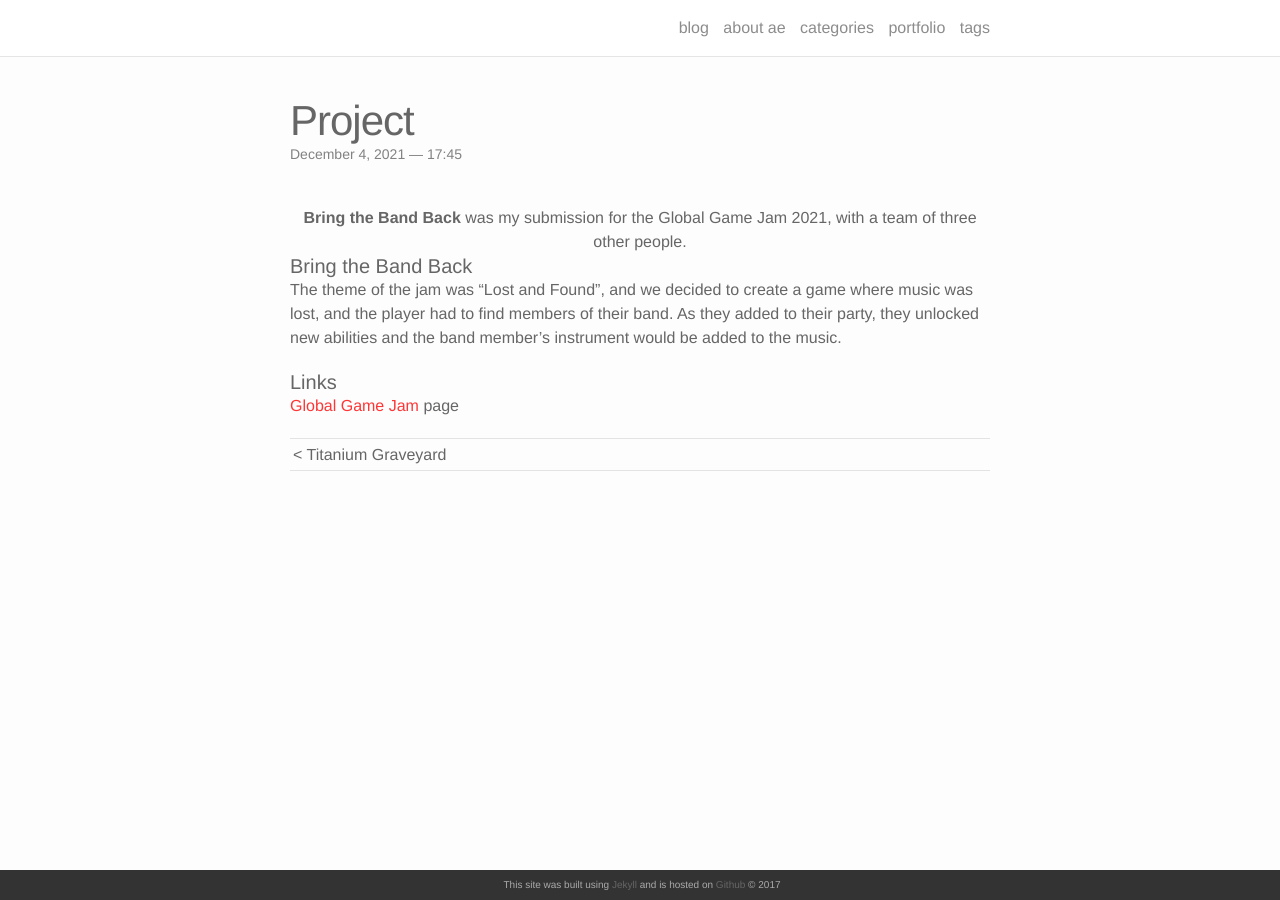
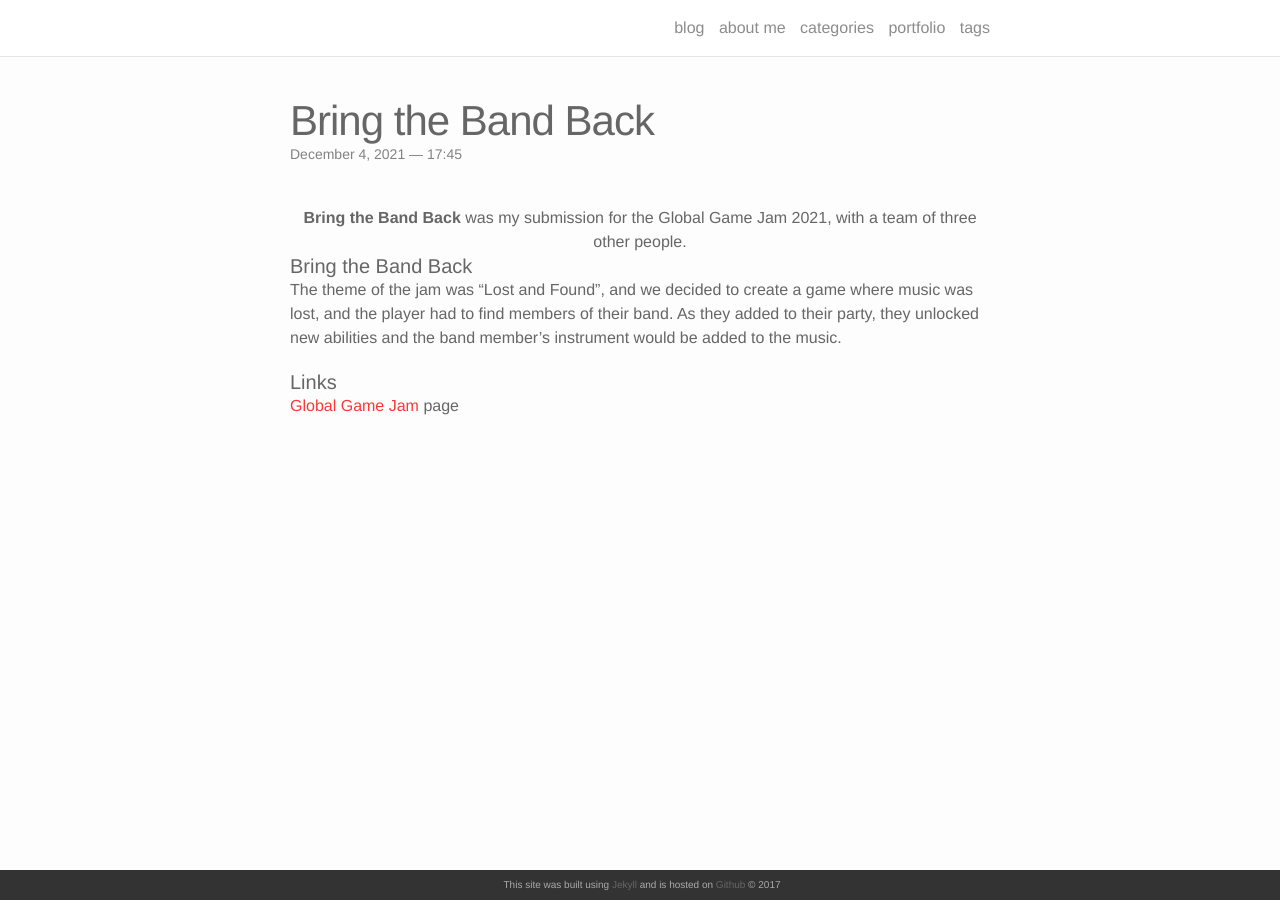
Before and after one commit to MachJacob/MachJacob.github.io, a Jekyll site: the page built from _portfolio/9_bring_the_band_back.markdown, in a window 1280 px wide. Built offline with Jekyll 4.4.1, drawn with Linux system fonts in a browser that asks for light colours; nearby versions of some CDN libraries.

Commit message:
More fixes

```diff
--- a/_portfolio/1_reborn.markdown
+++ b/_portfolio/1_reborn.markdown
@@ -16,10 +16,10 @@ After reading the book *Write Your Own Adventure Programs For Your Microcomputer
 	<img class="col one" src="{{ site.baseurl }}/img/hauntedhouse3.png" alt="" title="example image"/>
 </div> -->
 
-<div class="owl-carousel owl-theme">
+<!--<div class="owl-carousel owl-theme">
 <a href="{{ site.baseurl }}/img/hauntedhouse2.png" target="_blank"><img src="{{ site.baseurl }}/hauntedhouse2.png" /></a>
 <a href="{{ site.baseurl }}/img/hauntedhouse3.png" target="_blank"><img src="{{ site.baseurl }}/hauntedhouse3.png" /></a>
-</div>
+</div>-->
 
 <div class="col three caption">
 	Example game screens running on ASGE. Some commands are showcased.
--- a/_portfolio/4_dirext_mario_cart.markdown
+++ b/_portfolio/4_dirext_mario_cart.markdown
@@ -1,6 +1,6 @@
 ---
-layout: post
-title: Project
+layout: project
+title: Scarle Kart
 description: another without an image
 img: ../img/quake_400x400.jpg
 published: false
--- a/_portfolio/6_faster_than_the_eye.markdown
+++ b/_portfolio/6_faster_than_the_eye.markdown
@@ -1,7 +1,7 @@
 ---
 layout: project
 title: Faster Than the Eye can See
-description: a Lemmings-like puzzle game about directing people safely around common hazards
+description: an action game with a focus on audio cues
 img: ../img/quake_400x400.jpg
 published: false
 ---
--- a/_portfolio/8_titanium_graveyard.markdown
+++ b/_portfolio/8_titanium_graveyard.markdown
@@ -1,5 +1,5 @@
 ---
-layout: Project
+layout: project
 title: Titanium Graveyard
 description: a top-down physics-based action game where you face enemies and gravity alike
 img: ../img/titanium_graveyard.png
--- a/_portfolio/9_bring_the_band_back.markdown
+++ b/_portfolio/9_bring_the_band_back.markdown
@@ -1,7 +1,7 @@
 ---
-layout: post
-title: Project
-description: a platformer set in a world without music, where you must find the lost members of your band
+layout: project
+title: Bring the Band Back
+description: a platformer set in a world without music
 img: ../img/band_members_0.png
 published: true
 ---
--- a/about.md
+++ b/about.md
@@ -1,6 +1,6 @@
 ---
 layout: page
-title: about ae
+title: about me
 permalink: /about/
 ---
 
```
